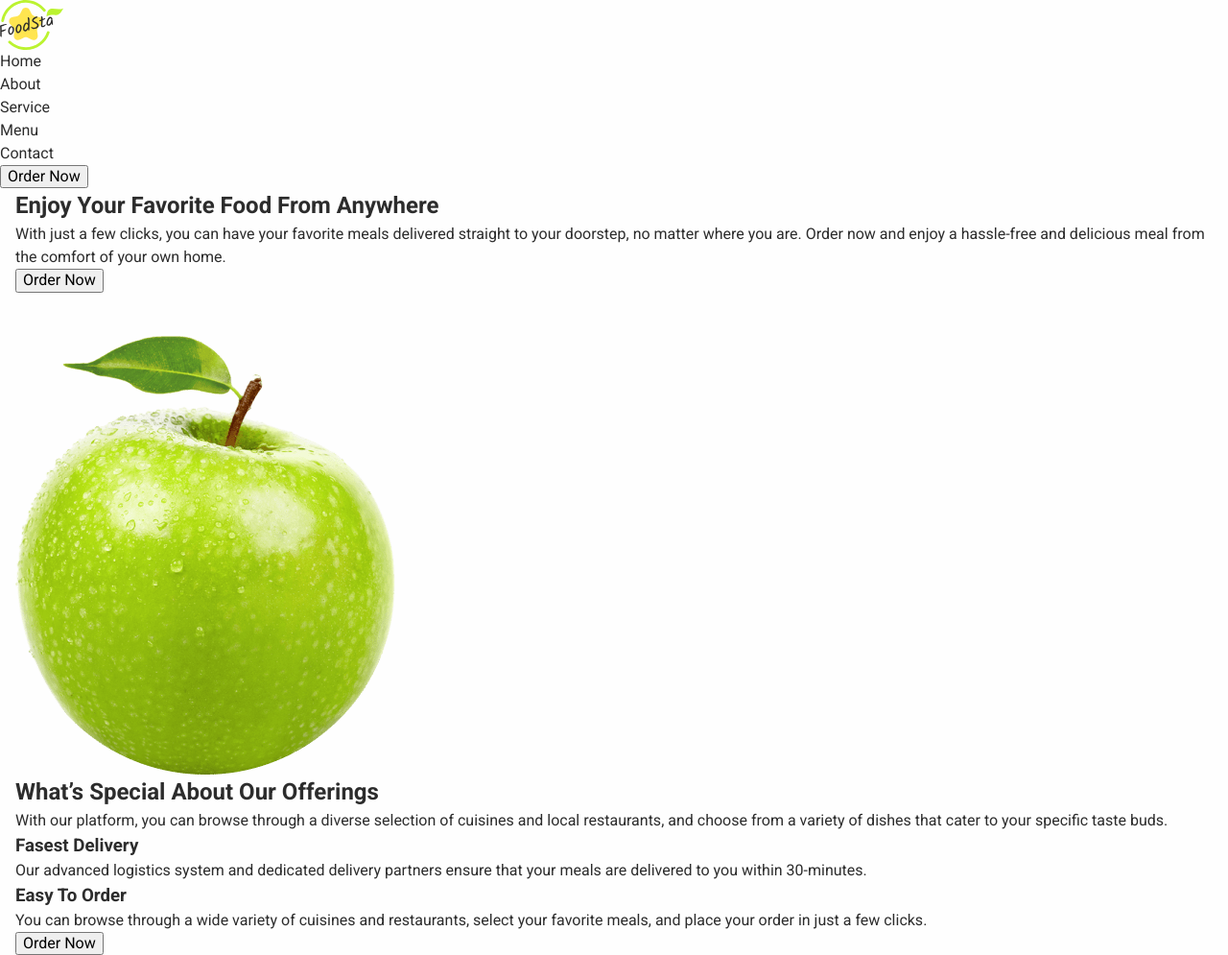
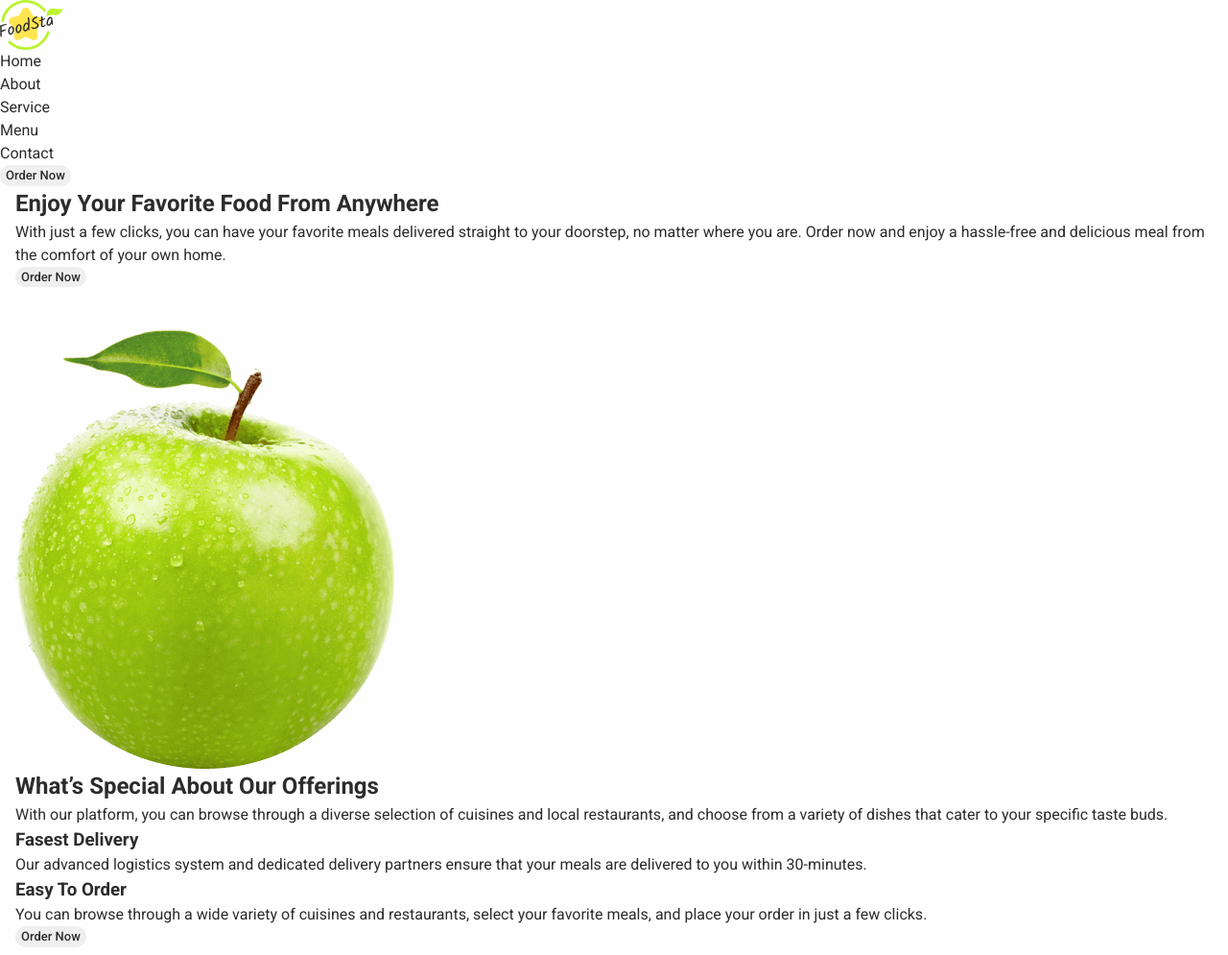
Before and after one commit to Uxooss/foodsta-vite-project, a website built with Vite: page src/index.html in a window 1280 px wide. Shown: the whole page at 96% size. Built offline with nearby package versions, Linux system fonts and the light colour scheme; files whose address does not match are found by name.

Commit message:
Minor correction on base & reset styles / scripts temportary connected to Index

```diff
--- a/src/css/reset.css
+++ b/src/css/reset.css
@@ -25,7 +25,19 @@ a {
 }
 
 button {
+  display: flex;
+  align-items: center;
+  justify-content: center;
+  font-family: 'Roboto', sans-serif;
+  font-style: normal;
+  font-weight: 500;
+  font-size: 13px;
+  line-height: 1.5;
+  color: var(--color-black);
   cursor: pointer;
+  border-radius: 30px;
+  border: none;
+  outline: transparent;
 }
 
 img {
--- a/src/index.html
+++ b/src/index.html
@@ -37,5 +37,16 @@
     <load src="partials/footer.html" />
 
     <script type="module" src="/main.js"></script>
+
+    <!-- TEPMPORTARY CONNECTED SCRIPTS -->
+    <script src="./src/js/modal.js"></script>
+
+    <script
+      defer
+      src="https://cdnjs.cloudflare.com/ajax/libs/body-scroll-lock/3.1.5/bodyScrollLock.min.js"
+      integrity="sha512-HowizSDbQl7UPEAsPnvJHlQsnBmU2YMrv7KkTBulTLEGz9chfBoWYyZJL+MUO6p/yBuuMO/8jI7O29YRZ2uBlA=="
+      crossorigin="anonymous"
+    ></script>
+    <script defer src="./src/js/mobile-menu.js"></script>
   </body>
 </html>
```
Also changed, not shown: src/css/base.css (+8 -0 lines).
